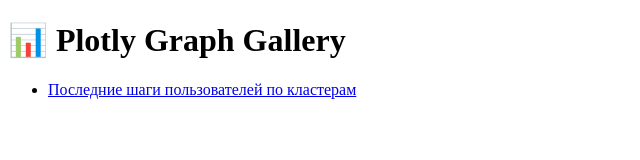
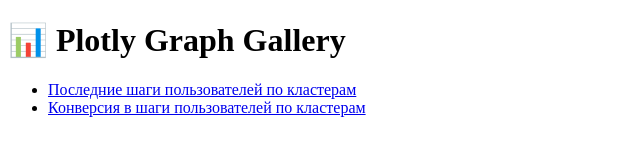
Before and after one commit to AleksandrStepa/plot_gallery, a plain HTML site: page index.html in a window 1280 px wide. Shown: the whole page, without its empty margins (0-640 px from the left). Drawn offline with Linux system fonts and the light colour scheme.

Commit message:
Update index.html

```diff
--- a/index.html
+++ b/index.html
@@ -8,6 +8,7 @@
   <h1>📊 Plotly Graph Gallery</h1>
   <ul>
     <li><a href="last_step_by_clusters.html">Последние шаги пользователей по кластерам</a></li>
+    <li><a href="conversion.html">Конверсия в шаги пользователей по кластерам</a></li>
   </ul>
 </body>
 </html>
```
